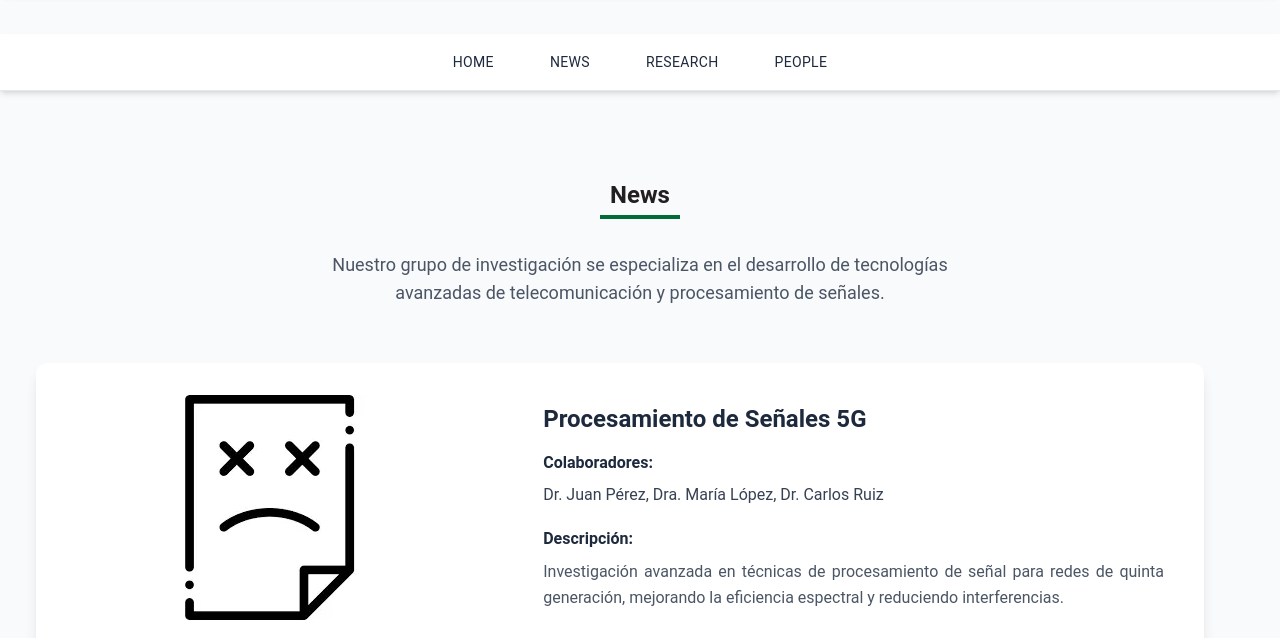
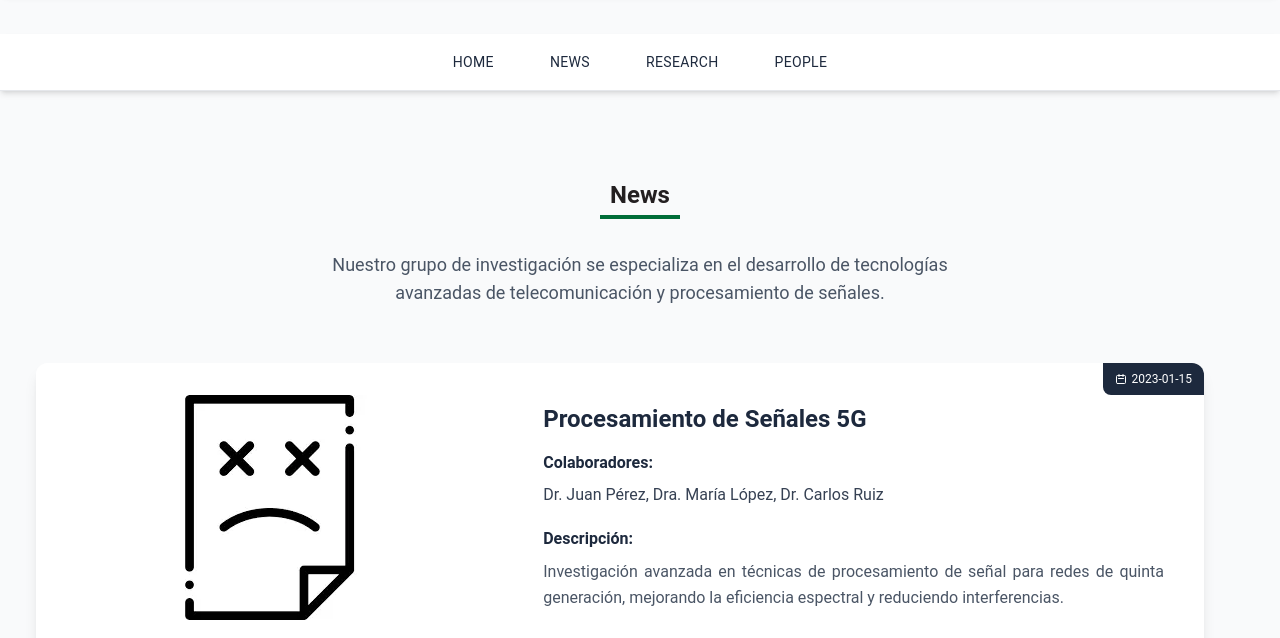
Before and after one commit to AdrianBR003/ICARO, an Astro site in the folder icaro-frontend/: page /news in a window 1280 px wide. Shown: the part 162-800 px from the top of the page. Built offline with nearby package versions, Linux system fonts and the light colour scheme; Astro itself is replaced by a stand-in of ours; no server answers.

Commit message:
update frtn - update news css

```diff
--- a/icaro-frontend/src/pages/news.astro
+++ b/icaro-frontend/src/pages/news.astro
@@ -15,6 +15,7 @@ const researchProjects = [
     collaborators: ["Dr. Juan Pérez", "Dra. María López", "Dr. Carlos Ruiz"],
     description:
       "Investigación avanzada en técnicas de procesamiento de señal para redes de quinta generación, mejorando la eficiencia espectral y reduciendo interferencias.",
+    publicationDate: "2023-01-15",
     image: imagedefault.src,
     link: "/research/5g-signal-processing",
   },
@@ -28,6 +29,7 @@ const researchProjects = [
     ],
     description:
       "Aplicación de algoritmos de aprendizaje automático para optimizar el rendimiento de redes de telecomunicaciones y predecir fallos en el sistema.",
+    publicationDate: "2023-02-10",
     image: imagedefault2.src,
     link: "/research/ml-telecom",
   },
@@ -41,6 +43,7 @@ const researchProjects = [
     ],
     description:
       "Desarrollo de sistemas de comunicación seguros basados en principios de la mecánica cuántica para proteger la información contra interceptaciones.",
+    publicationDate: "2023-03-05",
     image: imagedefault3.src,
     link: "/research/quantum-comms",
   },
@@ -54,6 +57,7 @@ const researchProjects = [
     ],
     description:
       "Implementación de redes de sensores interconectados para optimizar servicios urbanos como transporte, energía y gestión de residuos.",
+    publicationDate: "2023-04-20",
     image: "/images/iot-smart-city.jpg",
     link: "/research/iot-smart-cities",
   },
@@ -84,9 +88,15 @@ const researchProjects = [
     </div>
 
 <div class="grid gap-10">
-      {
-        researchProjects.map((project) => (
-          <div class="bg-white rounded-xl shadow-lg overflow-hidden transition-all duration-300 research-card group">
+  {researchProjects.map((project) => (
+    <div class="bg-white rounded-xl shadow-lg overflow-hidden transition-all duration-300 research-card group relative">
+      <div class="absolute top-0 right-0 z-10 bg-[#1D293D] text-white text-xs px-3 py-2 rounded-bl-lg flex items-center">
+        <svg xmlns="http://www.w3.org/2000/svg" class="h-3 w-3 mr-1" fill="none" viewBox="0 0 24 24" stroke="currentColor">
+          <path stroke-linecap="round" stroke-linejoin="round" stroke-width="2" d="M8 7V3m8 4V3m-9 8h10M5 21h14a2 2 0 002-2V7a2 2 0 00-2-2H5a2 2 0 00-2 2v12a2 2 0 002 2z" />
+        </svg>
+        <span>{project.publicationDate}</span>
+      </div>
+
       <div class="flex flex-col lg:flex-row">
         <div class="lg:w-2/5 flex-shrink-0">
           <div class="w-full h-64 lg:h-72 overflow-hidden flex items-center justify-center bg-white p-4">
@@ -149,8 +159,7 @@ const researchProjects = [
         </div>
       </div>
     </div>
-        ))
-      }
+  ))}
 </div>
   </section>
 </BaseLayout>
```
Lines whose indentation alone changed are shown as unchanged.
